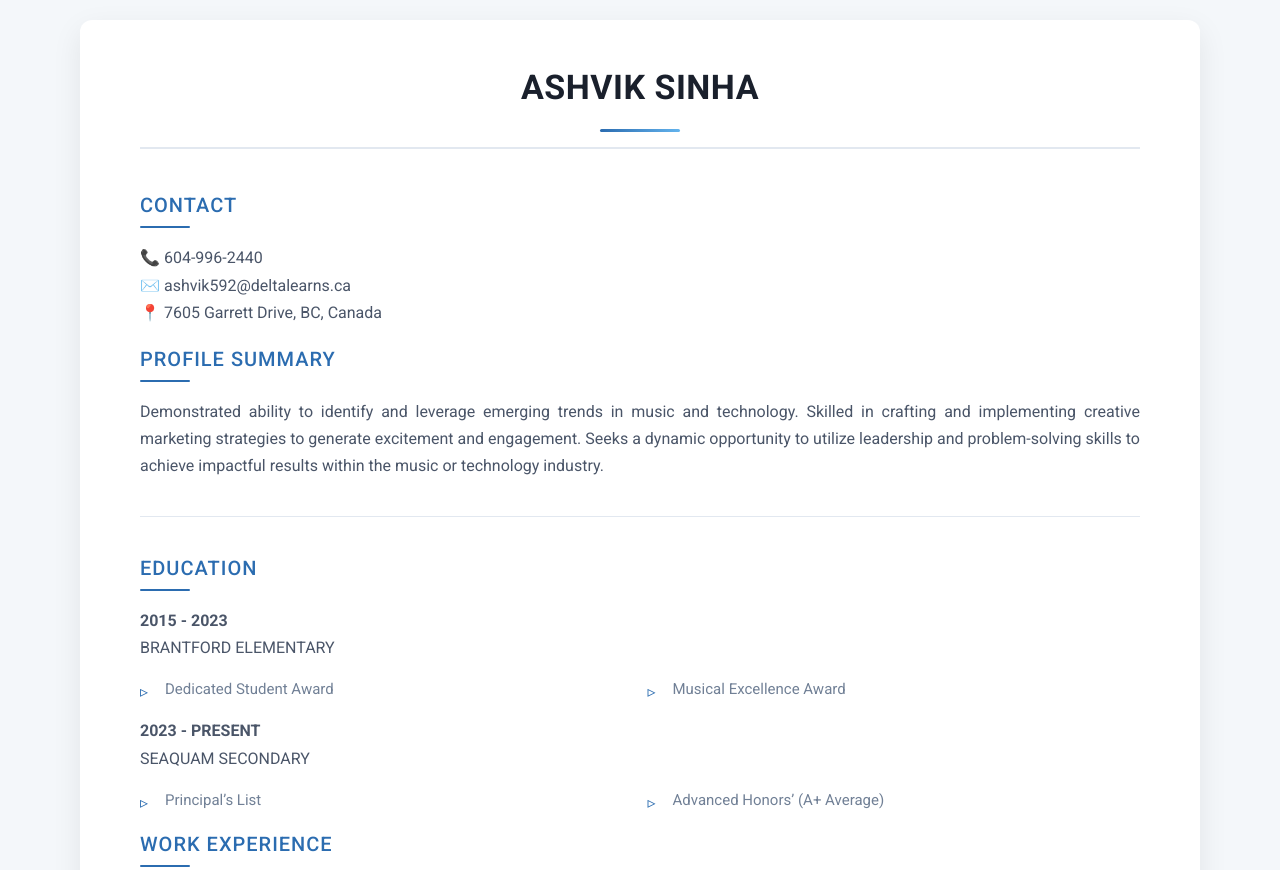
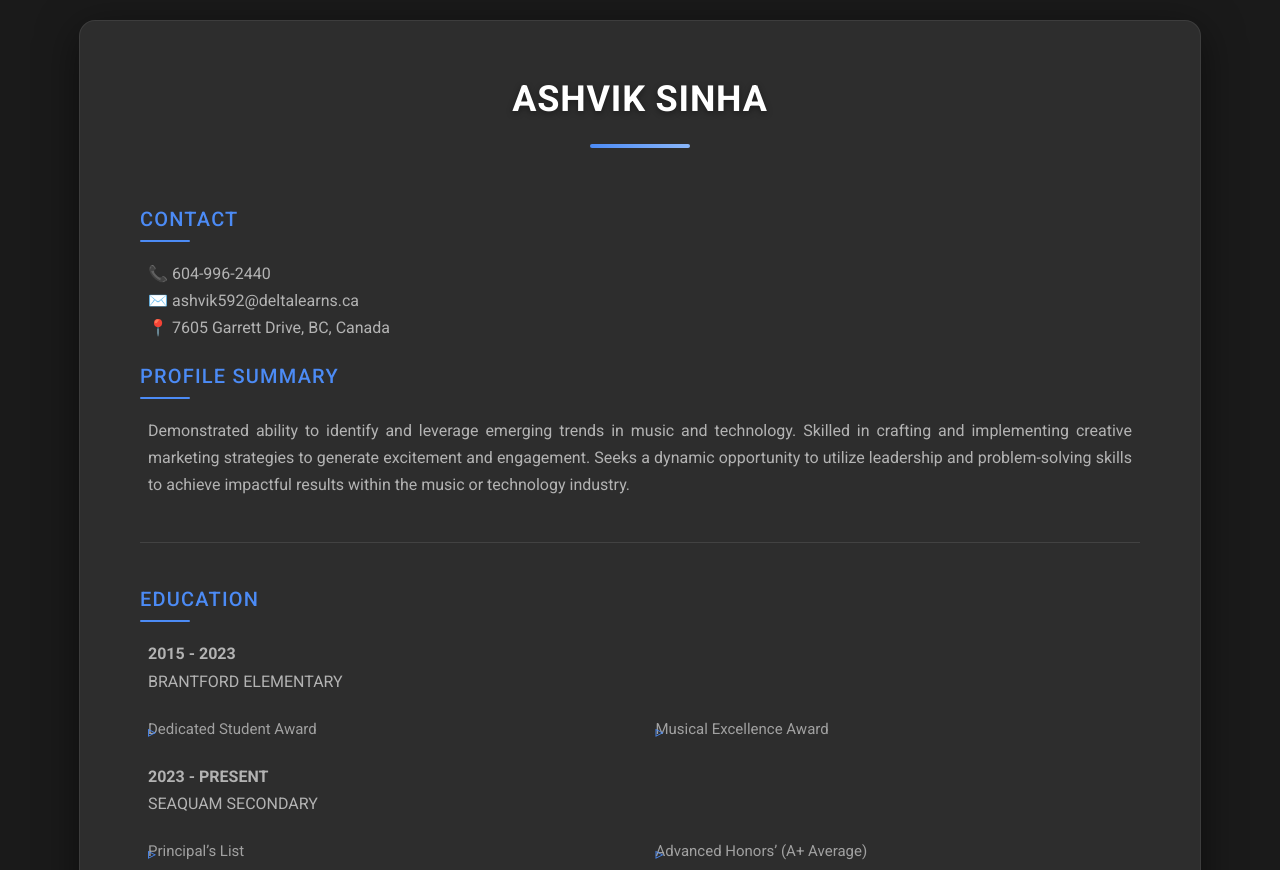
Before and after one commit to ashviksinha/Computer-Studies-Resume, a plain HTML site: page index.html in a window 1280 px wide. Shown: the top 870 px of the page. Drawn offline with Linux system fonts and the light colour scheme.

Commit message:
Fixed CSS

```diff
--- a/style.css
+++ /dev/null
@@ -1,331 +0,0 @@
-/* Import Google Fonts */
-@import url('https://fonts.googleapis.com/css2?family=Roboto:ital,wght@0,300;0,400;0,500;0,700;1,400&display=swap');
-
-/* Global Styles */
-body {
-    font-family: 'Roboto', sans-serif;
-    background-color: #1a1a1a;
-    color: #d4d4d4;
-    margin: 0;
-    padding: 20px;
-    line-height: 1.6;
-}
-
-/* Resume Container */
-.container {
-    max-width: 1000px;
-    background: #2d2d2d;
-    margin: 0 auto;
-    padding: 50px 60px;
-    border-radius: 16px;
-    box-shadow: 0 10px 40px rgba(0, 0, 0, 0.5);
-    border: 1px solid rgba(255, 255, 255, 0.08);
-    position: relative;
-    overflow: hidden;
-}
-
-/* Subtle Container Glow */
-.container::before {
-    content: '';
-    position: absolute;
-    top: -50%;
-    left: -50%;
-    width: 200%;
-    height: 200%;
-    background: radial-gradient(circle, rgba(76, 139, 245, 0.1), transparent 70%);
-    opacity: 0;
-    transition: opacity 0.5s ease;
-}
-
-.container:hover::before {
-    opacity: 1;
-}
-
-/* Header Section */
-.header {
-    text-align: center;
-    font-size: 36px;
-    font-weight: 700;
-    letter-spacing: 0.8px;
-    color: #ffffff;
-    margin-bottom: 40px;
-    padding-bottom: 15px;
-    position: relative;
-    text-shadow: 0 2px 6px rgba(0, 0, 0, 0.4);
-    transition: transform 0.3s ease;
-}
-
-.header:hover {
-    transform: scale(1.02);
-}
-
-.header::after {
-    content: '';
-    display: block;
-    width: 100px;
-    height: 4px;
-    background: linear-gradient(90deg, #4c8bf5, #8ab6f9);
-    margin: 15px auto 0;
-    border-radius: 2px;
-    transition: width 0.4s ease, box-shadow 0.3s ease;
-}
-
-.header:hover::after {
-    width: 140px;
-    box-shadow: 0 0 10px rgba(76, 139, 245, 0.5);
-}
-
-/* Sections */
-.section {
-    margin-top: 40px;
-    padding-bottom: 30px;
-    border-bottom: 1px solid rgba(255, 255, 255, 0.1);
-}
-
-/* Full-width sections */
-.full-width {
-    width: 100%;
-}
-
-/* Half-width sections */
-.half-width {
-    width: 48%;
-    display: inline-block;
-    vertical-align: top;
-}
-
-/* Section Titles */
-h2 {
-    font-size: 20px;
-    font-weight: 500;
-    text-transform: uppercase;
-    color: #4c8bf5;
-    letter-spacing: 1.2px;
-    margin-bottom: 15px;
-    position: relative;
-    text-align: left;
-    transition: color 0.3s ease, text-shadow 0.3s ease;
-}
-
-h2:hover {
-    color: #8ab6f9;
-    text-shadow: 0 0 8px rgba(76, 139, 245, 0.4);
-}
-
-h2::after {
-    content: '';
-    width: 50px;
-    height: 2px;
-    background: #4c8bf5;
-    display: block;
-    margin-top: 5px;
-    border-radius: 1px;
-    transition: width 0.4s ease, box-shadow 0.3s ease;
-}
-
-h2:hover::after {
-    width: 80px;
-    box-shadow: 0 0 6px rgba(76, 139, 245, 0.6);
-}
-
-/* Paragraph Styling */
-p {
-    font-size: 16px;
-    color: #b3b3b3;
-    line-height: 1.7;
-    margin-bottom: 12px;
-    text-align: justify;
-    transition: color 0.3s ease, transform 0.3s ease, background 0.3s ease;
-    padding: 2px 8px;
-    border-radius: 4px;
-}
-
-p:hover {
-    color: #ffffff;
-    transform: translateX(4px);
-    background: rgba(76, 139, 245, 0.1);
-}
-
-/* Education Section */
-.education {
-    display: flex;
-    justify-content: space-between;
-    gap: 30px;
-    flex-wrap: wrap;
-}
-
-.education .half-width {
-    background: #363636;
-    padding: 20px;
-    border-radius: 12px;
-    box-shadow: 0 5px 20px rgba(0, 0, 0, 0.3);
-    transition: transform 0.3s ease, box-shadow 0.3s ease, border 0.3s ease;
-    border: 1px solid rgba(255, 255, 255, 0.05);
-}
-
-.education .half-width:hover {
-    transform: translateY(-4px);
-    box-shadow: 0 10px 30px rgba(0, 0, 0, 0.5);
-    border: 1px solid rgba(76, 139, 245, 0.3);
-}
-
-/* Experience Section */
-.experience .full-width {
-    margin-bottom: 20px;
-    padding: 15px;
-    border-radius: 8px;
-    transition: transform 0.3s ease;
-}
-
-.experience .full-width:hover {
-    transform: translateX(5px);
-}
-
-.experience .full-width p:hover {
-    background: rgba(76, 139, 245, 0.1);
-    color: #ffffff;
-    transform: translateX(4px);
-}
-
-/* Lists (Skills, etc.) */
-ul {
-    list-style: none;
-    padding: 0;
-    display: grid;
-    grid-template-columns: repeat(auto-fit, minmax(200px, 1fr));
-    gap: 15px;
-}
-
-ul li {
-    position: relative;
-    font-size: 15px;
-    color: #a1a1a1;
-    padding-left: 25px;
-    padding: 4px 8px;
-    border-radius: 4px;
-    transition: color 0.3s ease, transform 0.3s ease, background 0.3s ease;
-}
-
-ul li:hover {
-    color: #ffffff;
-    transform: translateX(5px);
-    background: rgba(76, 139, 245, 0.15);
-}
-
-ul li::before {
-    content: "▹";
-    color: #4c8bf5;
-    position: absolute;
-    left: 8px;
-    font-size: 16px;
-    top: 6px;
-    transition: color 0.3s ease, transform 0.3s ease;
-}
-
-ul li:hover::before {
-    color: #8ab6f9;
-    transform: scale(1.2);
-}
-
-/* Contact Section */
-.contact {
-    text-align: center;
-}
-
-.contact p {
-    font-size: 16px;
-    display: inline-block;
-    margin: 0 20px;
-    padding: 4px 10px;
-    border-radius: 6px;
-    transition: transform 0.3s ease, background 0.3s ease;
-}
-
-.contact p:hover {
-    transform: scale(1.05);
-    background: rgba(76, 139, 245, 0.15);
-}
-
-.contact p a {
-    text-decoration: none;
-    color: #4c8bf5;
-    font-weight: 500;
-    transition: color 0.3s ease, text-shadow 0.3s ease;
-}
-
-.contact p a:hover {
-    color: #8ab6f9;
-    text-shadow: 0 0 6px rgba(76, 139, 245, 0.5);
-}
-
-/* Responsive Design */
-@media (max-width: 768px) {
-    .container {
-        padding: 30px;
-    }
-
-    .header {
-        font-size: 28px;
-    }
-
-    .section {
-        margin-top: 30px;
-    }
-
-    .half-width {
-        width: 100%;
-    }
-
-    .education {
-        flex-direction: column;
-    }
-
-    ul {
-        grid-template-columns: 1fr;
-    }
-
-    .contact p {
-        display: block;
-        margin: 10px 0;
-    }
-}
-
-/* Print Styles */
-@media print {
-    body {
-        background: none;
-        padding: 0;
-    }
-
-    .container {
-        margin: 0;
-        padding: 0;
-        box-shadow: none;
-        border-radius: 0;
-        width: 100%;
-        background: #ffffff;
-        color: #000000;
-    }
-
-    .section {
-        border-bottom: 1px solid #e2e8f0;
-    }
-
-    h2, .contact p a {
-        color: #1a4971;
-    }
-
-    p, ul li {
-        color: #333333;
-    }
-
-    .education .half-width {
-        box-shadow: none;
-        background: none;
-    }
-
-    p:hover, ul li:hover, .contact p:hover {
-        background: none;
-        transform: none;
-    }
-}
--- a/styles.css
+++ b/styles.css
@@ -4,8 +4,8 @@
 /* Global Styles */
 body {
     font-family: 'Roboto', sans-serif;
-    background-color: #f4f7fa;
-    color: #2d3748;
+    background-color: #1a1a1a;
+    color: #d4d4d4;
     margin: 0;
     padding: 20px;
     line-height: 1.6;
@@ -14,45 +14,72 @@ body {
 /* Resume Container */
 .container {
     max-width: 1000px;
-    background: #ffffff;
+    background: #2d2d2d;
     margin: 0 auto;
-    padding: 40px 60px;
-    border-radius: 12px;
-    box-shadow: 0 10px 30px rgba(0, 0, 0, 0.08);
-    transition: box-shadow 0.3s ease;
+    padding: 50px 60px;
+    border-radius: 16px;
+    box-shadow: 0 10px 40px rgba(0, 0, 0, 0.5);
+    border: 1px solid rgba(255, 255, 255, 0.08);
+    position: relative;
+    overflow: hidden;
 }
 
-.container:hover {
-    box-shadow: 0 15px 40px rgba(0, 0, 0, 0.12);
+/* Subtle Container Glow */
+.container::before {
+    content: '';
+    position: absolute;
+    top: -50%;
+    left: -50%;
+    width: 200%;
+    height: 200%;
+    background: radial-gradient(circle, rgba(76, 139, 245, 0.1), transparent 70%);
+    opacity: 0;
+    transition: opacity 0.5s ease;
+}
+
+.container:hover::before {
+    opacity: 1;
 }
 
 /* Header Section */
 .header {
     text-align: center;
-    font-size: 34px;
+    font-size: 36px;
     font-weight: 700;
-    letter-spacing: 0.5px;
-    color: #1a202c;
+    letter-spacing: 0.8px;
+    color: #ffffff;
     margin-bottom: 40px;
     padding-bottom: 15px;
-    border-bottom: 2px solid #e2e8f0;
+    position: relative;
+    text-shadow: 0 2px 6px rgba(0, 0, 0, 0.4);
+    transition: transform 0.3s ease;
+}
+
+.header:hover {
+    transform: scale(1.02);
 }
 
 .header::after {
     content: '';
     display: block;
-    width: 80px;
-    height: 3px;
-    background: linear-gradient(90deg, #2b6cb0, #63b3ed);
+    width: 100px;
+    height: 4px;
+    background: linear-gradient(90deg, #4c8bf5, #8ab6f9);
     margin: 15px auto 0;
     border-radius: 2px;
+    transition: width 0.4s ease, box-shadow 0.3s ease;
+}
+
+.header:hover::after {
+    width: 140px;
+    box-shadow: 0 0 10px rgba(76, 139, 245, 0.5);
 }
 
 /* Sections */
 .section {
-    margin-top: 35px;
-    padding-bottom: 25px;
-    border-bottom: 1px solid #e2e8f0;
+    margin-top: 40px;
+    padding-bottom: 30px;
+    border-bottom: 1px solid rgba(255, 255, 255, 0.1);
 }
 
 /* Full-width sections */
@@ -72,30 +99,51 @@ h2 {
     font-size: 20px;
     font-weight: 500;
     text-transform: uppercase;
-    color: #2b6cb0;
-    letter-spacing: 1px;
+    color: #4c8bf5;
+    letter-spacing: 1.2px;
     margin-bottom: 15px;
     position: relative;
     text-align: left;
+    transition: color 0.3s ease, text-shadow 0.3s ease;
+}
+
+h2:hover {
+    color: #8ab6f9;
+    text-shadow: 0 0 8px rgba(76, 139, 245, 0.4);
 }
 
 h2::after {
     content: '';
     width: 50px;
     height: 2px;
-    background: #2b6cb0;
+    background: #4c8bf5;
     display: block;
     margin-top: 5px;
     border-radius: 1px;
+    transition: width 0.4s ease, box-shadow 0.3s ease;
+}
+
+h2:hover::after {
+    width: 80px;
+    box-shadow: 0 0 6px rgba(76, 139, 245, 0.6);
 }
 
 /* Paragraph Styling */
 p {
     font-size: 16px;
-    color: #4a5568;
+    color: #b3b3b3;
     line-height: 1.7;
     margin-bottom: 12px;
     text-align: justify;
+    transition: color 0.3s ease, transform 0.3s ease, background 0.3s ease;
+    padding: 2px 8px;
+    border-radius: 4px;
+}
+
+p:hover {
+    color: #ffffff;
+    transform: translateX(4px);
+    background: rgba(76, 139, 245, 0.1);
 }
 
 /* Education Section */
@@ -107,25 +155,36 @@ p {
 }
 
 .education .half-width {
-    background: #f7fafc;
+    background: #363636;
     padding: 20px;
-    border-radius: 10px;
-    box-shadow: 0 5px 15px rgba(0, 0, 0, 0.05);
-    transition: transform 0.2s ease;
+    border-radius: 12px;
+    box-shadow: 0 5px 20px rgba(0, 0, 0, 0.3);
+    transition: transform 0.3s ease, box-shadow 0.3s ease, border 0.3s ease;
+    border: 1px solid rgba(255, 255, 255, 0.05);
 }
 
 .education .half-width:hover {
-    transform: translateY(-3px);
+    transform: translateY(-4px);
+    box-shadow: 0 10px 30px rgba(0, 0, 0, 0.5);
+    border: 1px solid rgba(76, 139, 245, 0.3);
 }
 
 /* Experience Section */
 .experience .full-width {
     margin-bottom: 20px;
+    padding: 15px;
+    border-radius: 8px;
+    transition: transform 0.3s ease;
 }
 
-.experience p {
-    margin-left: 20px;
-    text-align: justify;
+.experience .full-width:hover {
+    transform: translateX(5px);
+}
+
+.experience .full-width p:hover {
+    background: rgba(76, 139, 245, 0.1);
+    color: #ffffff;
+    transform: translateX(4px);
 }
 
 /* Lists (Skills, etc.) */
@@ -140,22 +199,32 @@ ul {
 ul li {
     position: relative;
     font-size: 15px;
-    color: #718096;
+    color: #a1a1a1;
     padding-left: 25px;
-    transition: color 0.2s ease;
+    padding: 4px 8px;
+    border-radius: 4px;
+    transition: color 0.3s ease, transform 0.3s ease, background 0.3s ease;
 }
 
 ul li:hover {
-    color: #2d3748;
+    color: #ffffff;
+    transform: translateX(5px);
+    background: rgba(76, 139, 245, 0.15);
 }
 
 ul li::before {
     content: "▹";
-    color: #2b6cb0;
+    color: #4c8bf5;
     position: absolute;
-    left: 0;
+    left: 8px;
     font-size: 16px;
-    top: 2px;
+    top: 6px;
+    transition: color 0.3s ease, transform 0.3s ease;
+}
+
+ul li:hover::before {
+    color: #8ab6f9;
+    transform: scale(1.2);
 }
 
 /* Contact Section */
@@ -166,19 +235,27 @@ ul li::before {
 .contact p {
     font-size: 16px;
     display: inline-block;
-    margin: 0 15px;
+    margin: 0 20px;
+    padding: 4px 10px;
+    border-radius: 6px;
+    transition: transform 0.3s ease, background 0.3s ease;
+}
+
+.contact p:hover {
+    transform: scale(1.05);
+    background: rgba(76, 139, 245, 0.15);
 }
 
 .contact p a {
     text-decoration: none;
-    color: #2b6cb0;
+    color: #4c8bf5;
     font-weight: 500;
-    transition: color 0.2s ease;
+    transition: color 0.3s ease, text-shadow 0.3s ease;
 }
 
 .contact p a:hover {
-    color: #1a4971;
-    text-decoration: underline;
+    color: #8ab6f9;
+    text-shadow: 0 0 6px rgba(76, 139, 245, 0.5);
 }
 
 /* Responsive Design */
@@ -192,7 +269,7 @@ ul li::before {
     }
 
     .section {
-        margin-top: 25px;
+        margin-top: 30px;
     }
 
     .half-width {
@@ -226,10 +303,20 @@ ul li::before {
         box-shadow: none;
         border-radius: 0;
         width: 100%;
+        background: #ffffff;
+        color: #000000;
     }
 
     .section {
         border-bottom: 1px solid #e2e8f0;
+    }
+
+    h2, .contact p a {
+        color: #1a4971;
+    }
+
+    p, ul li {
+        color: #333333;
     }
 
     .education .half-width {
@@ -237,8 +324,8 @@ ul li::before {
         background: none;
     }
 
-    .contact p {
-        display: inline;
-        margin: 0 10px;
+    p:hover, ul li:hover, .contact p:hover {
+        background: none;
+        transform: none;
     }
 }
```
